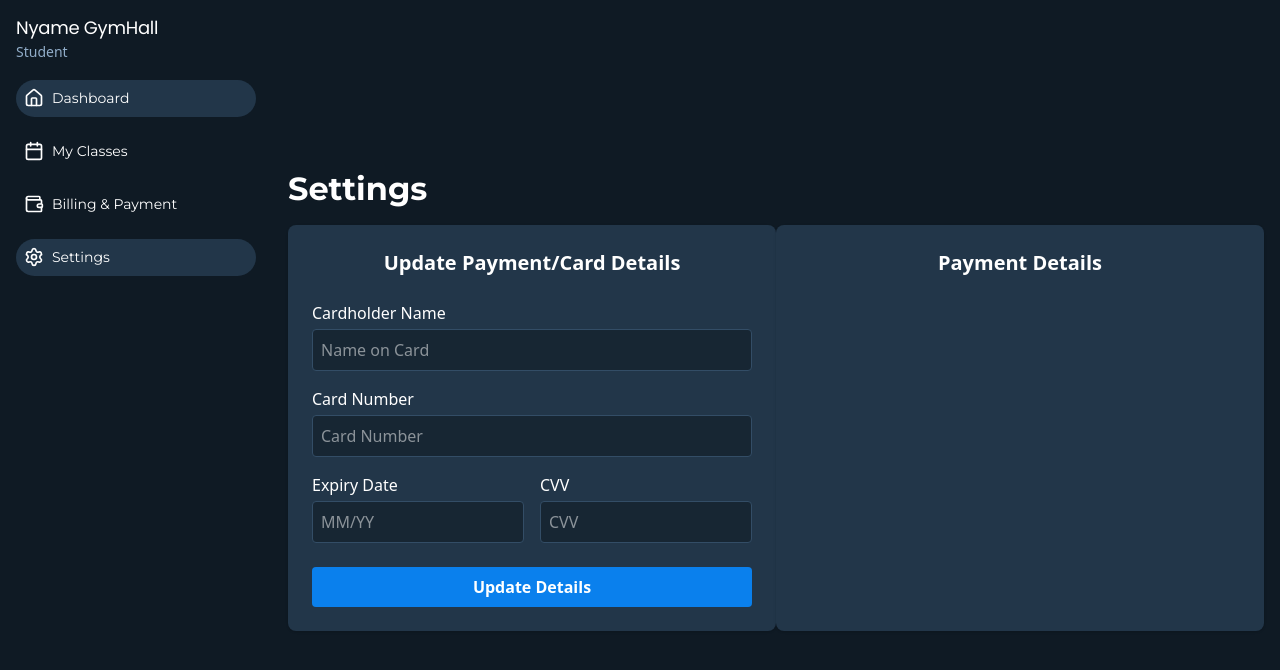
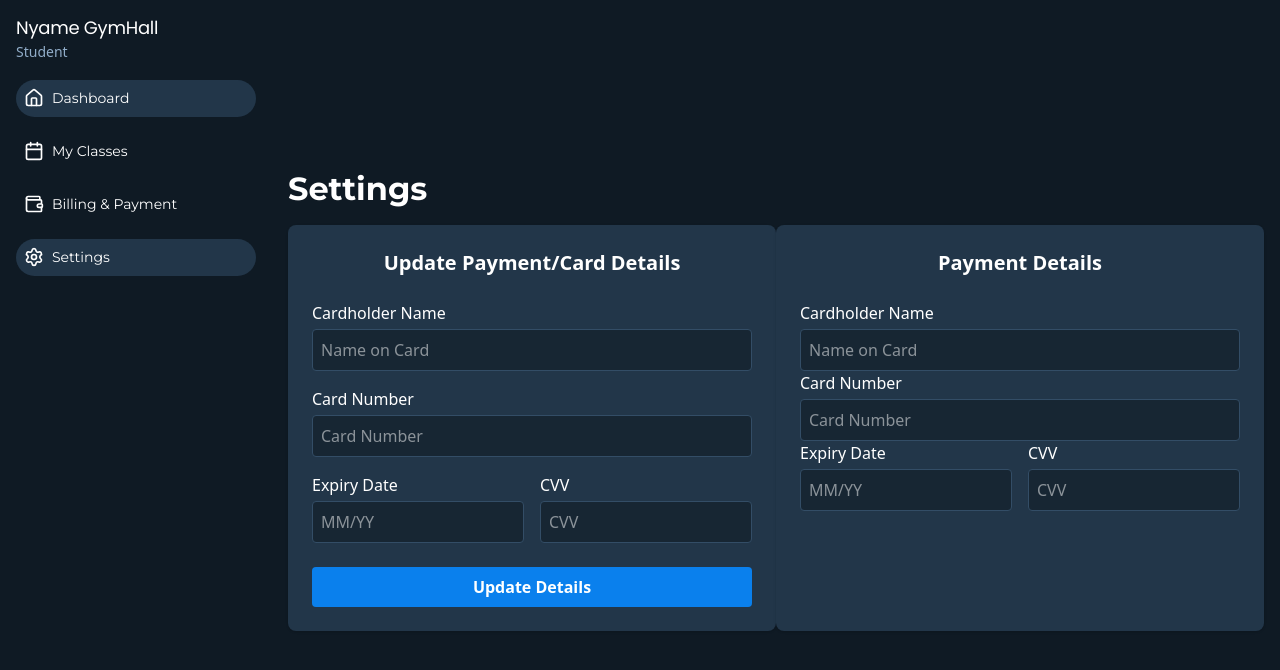
Before and after one commit to mafindijr/Gym-Management-System, a React (Vite) app: page /student/settings in a window 1280 px wide. Shown: the top 670 px of the page. Built offline with nearby package versions, Linux system fonts and the light colour scheme.

Commit message:
working on the payment method form

```diff
--- a/src/Components/student-settings-form.jsx
+++ b/src/Components/student-settings-form.jsx
@@ -84,8 +84,59 @@ export default function StudentSettingsForm() {
           <div>
             <h2 className="text-xl font-bold mb-2">Payment Details</h2>
           </div>
-
+          <div>
+             <label className="flex flex-col gap-1 w-full">
+                Cardholder Name
+                <input
+                className="p-2 rounded bg-[#172633] border border-[#334d66] text-white"
+                type="text"
+                name="cardName"
+                value={form.cardName}
+                onChange={handleChange}
+                placeholder="Name on Card"
+                required
+                />
+            </label>
+            <label className="flex flex-col gap-1 w-full">
+                Card Number
+                <input
+                className="p-2 rounded bg-[#172633] border border-[#334d66] text-white"
+                type="text"
+                name="cardNumber"
+                value={form.cardNumber}
+                onChange={handleChange}
+                placeholder="Card Number"
+                required
+                />
+            </label>
+            <div className="grid grid-cols-2 gap-4 w-full items-center">
+                <label className="flex flex-col gap-1 flex-1">
+                Expiry Date
+                <input
+                    className="p-2 rounded bg-[#172633] border border-[#334d66] text-white"
+                    type="text"
+                    name="expiry"
+                    value={form.expiry}
+                    onChange={handleChange}
+                    placeholder="MM/YY"
+                    required
+                />
+                </label>
+                <label className="flex flex-col gap-1 flex-1">
+                CVV
+                <input
+                    className="p-2 rounded bg-[#172633] border border-[#334d66] text-white"
+                    type="password"
+                    name="cvv"
+                    value={form.cvv}
+                    onChange={handleChange}
+                    placeholder="CVV"
+                    required
+                />
+                </label>
+          </div>
         </div>
+      </div>
     </div>
   );
 }
```
